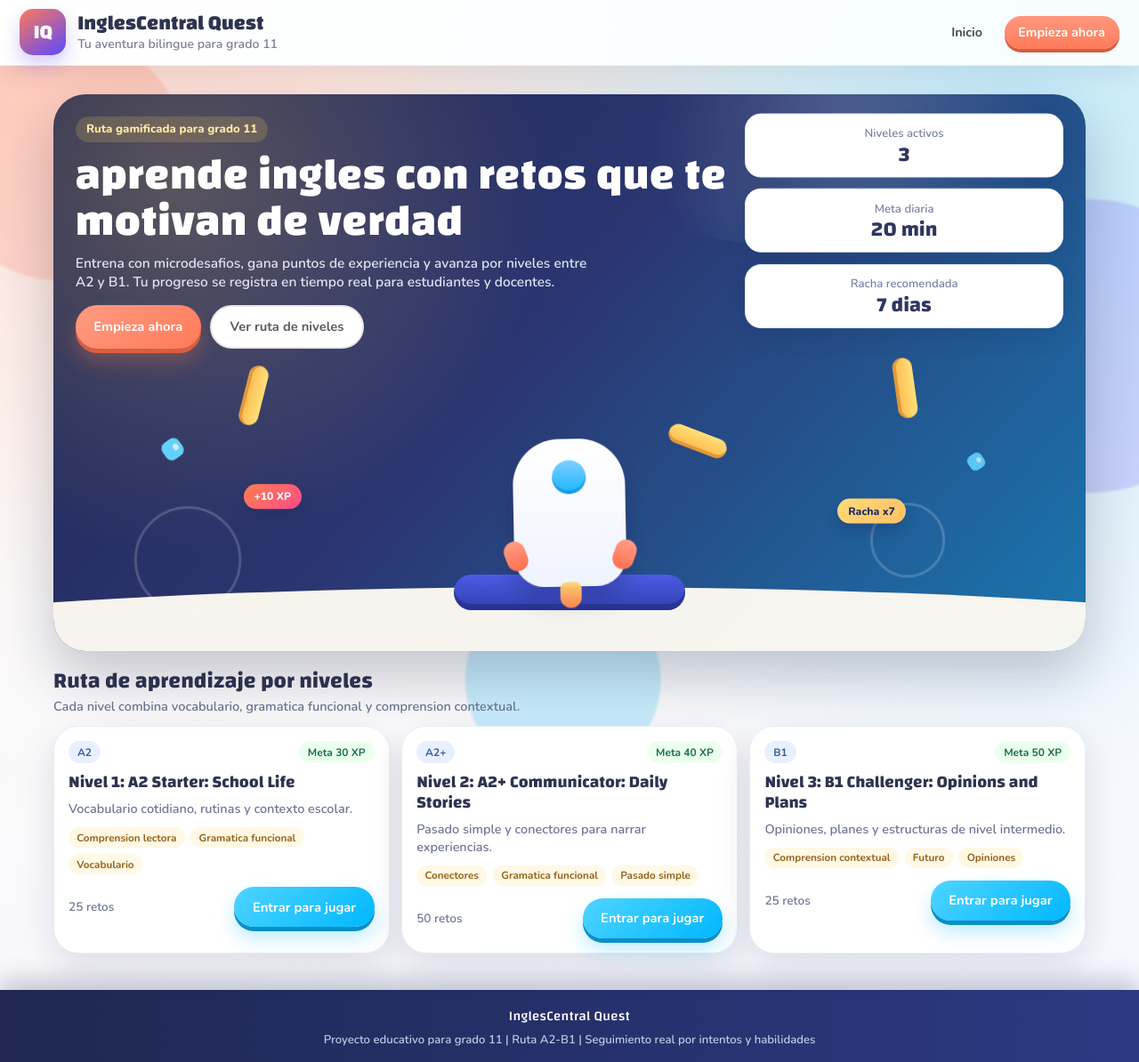
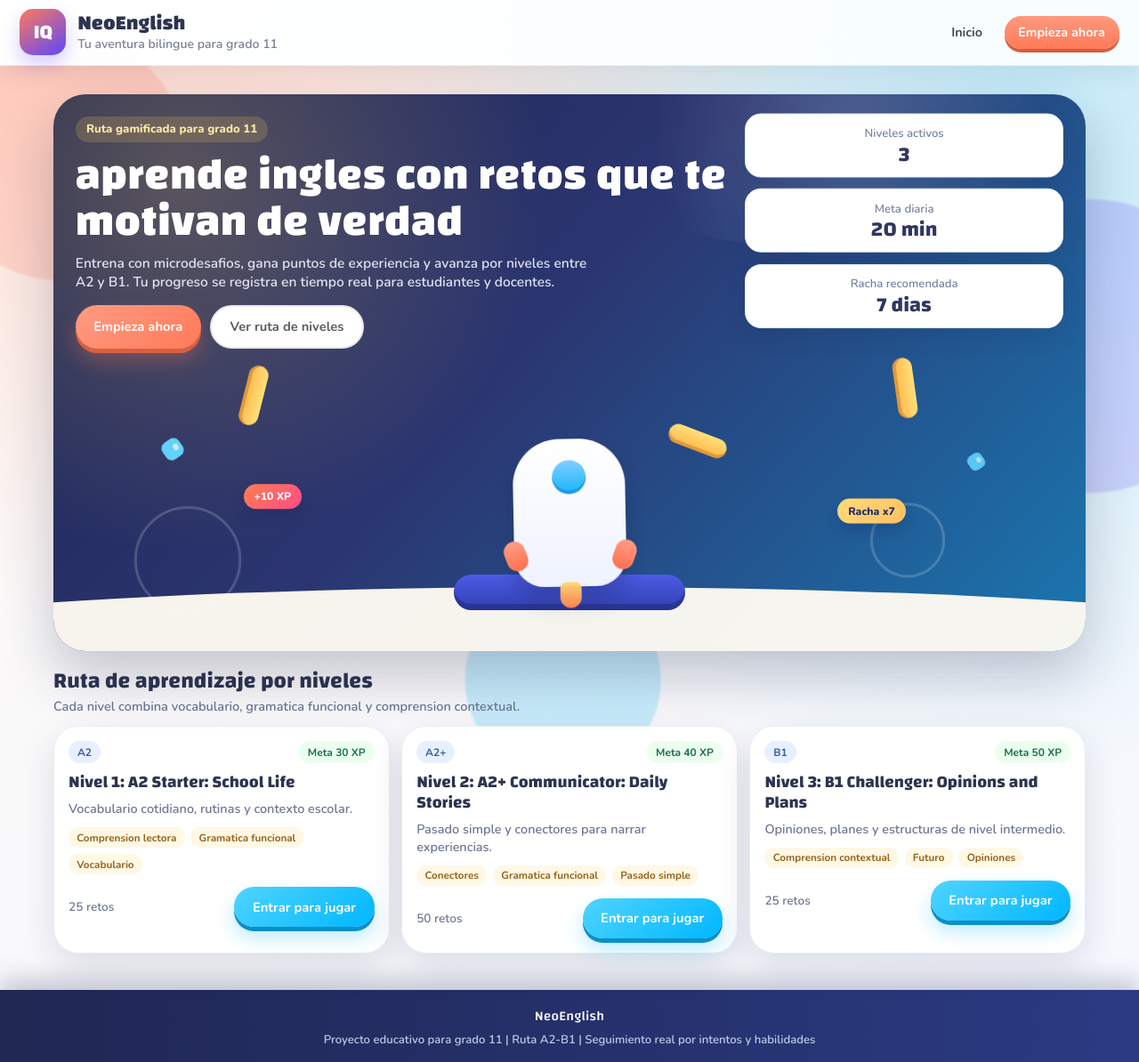
Before and after one commit to Alfredogc21/neoenglish, a PHP site: page / in a window 1280 px wide. Shown: the whole page at 89% size. Run offline with PHP 8.4, Linux system fonts and the light colour scheme; data comes from the database, SQL or seed files in the repository.

Commit message:
Renombra app a NeoEnglish

```diff
--- a/config/app.php
+++ b/config/app.php
@@ -7,7 +7,7 @@ declare(strict_types=1);
 |--------------------------------------------------------------------------
 */
 
-const APP_NAME = 'InglesCentral Quest';
+const APP_NAME = 'NeoEnglish';
 
 $scriptDirectory = str_replace('\\', '/', dirname($_SERVER['SCRIPT_NAME'] ?? ''));
 $basePath = trim($scriptDirectory, '/');
--- a/views/layout/footer.php
+++ b/views/layout/footer.php
@@ -2,7 +2,7 @@
 
     <footer class="footer">
         <div class="footer__inner">
-            <p class="footer__text">InglesCentral Quest</p>
+            <p class="footer__text">NeoEnglish</p>
             <p class="footer__meta">Proyecto educativo para grado 11 | Ruta A2-B1 | Seguimiento real por intentos y habilidades</p>
         </div>
     </footer>
--- a/views/layout/header.php
+++ b/views/layout/header.php
@@ -29,7 +29,7 @@ $isTeacher = is_teacher_authenticated();
         <div class="topbar__brand">
             <span class="topbar__logo">IQ</span>
             <div>
-                <h1 class="topbar__title">InglesCentral Quest</h1>
+                <h1 class="topbar__title">NeoEnglish</h1>
                 <p class="topbar__subtitle">Tu aventura bilingue para grado 11</p>
             </div>
         </div>
```
Also changed, not shown: .claude/settings.local.json (deleted).
